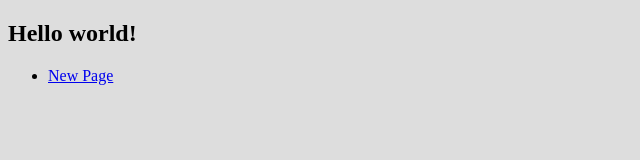
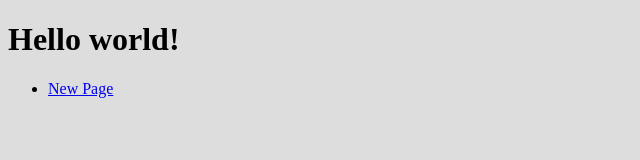
Before and after one commit to Valera-Palianov/creative-lesson3, a plain HTML site: page index.html in a window 1280 px wide. Shown: the whole page, without its empty margins (0-640 px from the left). Drawn offline with Linux system fonts and the light colour scheme.

Commit message:
Change tag

```diff
--- a/index.html
+++ b/index.html
@@ -5,7 +5,7 @@
 		<link rel='stylesheet' href='style.css'>
 	</head>
 	<body>
-		<h2>Hello world!</h2>
+		<h1>Hello world!</h1>
 		<ul>
 			<li><a href='./newPage.html'>New Page</a></li>
 		</ul>
```
